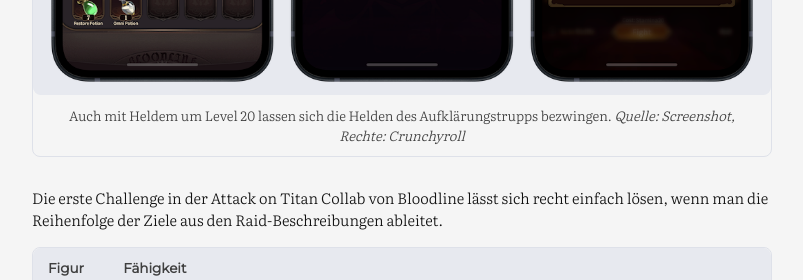
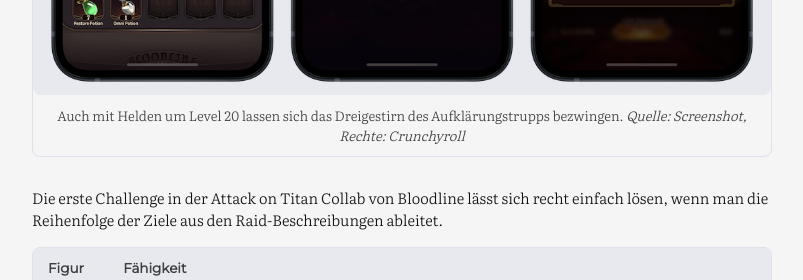
Before and after one commit to flowinho/reboot, a Jekyll site: the page built from _posts/2022-06-21-bloodline-eren-mikasa-levi-easy.md, in a window 1280 px wide. Shown: the part 521-801 px from the top of the page, without its empty margins (238-1041 px from the left). Built offline with Jekyll 4.4.1, drawn with Linux system fonts in a browser that asks for light colours.

Commit message:
fix typoe

```diff
--- a/_posts/2022-06-21-bloodline-eren-mikasa-levi-easy.md
+++ b/_posts/2022-06-21-bloodline-eren-mikasa-levi-easy.md
@@ -6,7 +6,7 @@ tags: bloodline gaming iphone attack-on-titan
 
 |![](/assets/posts/crunchyroll-bloodline-4.png)|
 |:-:|
-|Auch mit Heldem um Level 20 lassen sich die Helden des Aufklärungstrupps bezwingen. *Quelle: Screenshot, Rechte: Crunchyroll*|
+|Auch mit Helden um Level 20 lassen sich das Dreigestirn des Aufklärungstrupps bezwingen. *Quelle: Screenshot, Rechte: Crunchyroll*|
 
 Die erste Challenge in der Attack on Titan Collab von Bloodline lässt sich recht einfach lösen, wenn man die Reihenfolge der Ziele aus den Raid-Beschreibungen ableitet.
 
```
